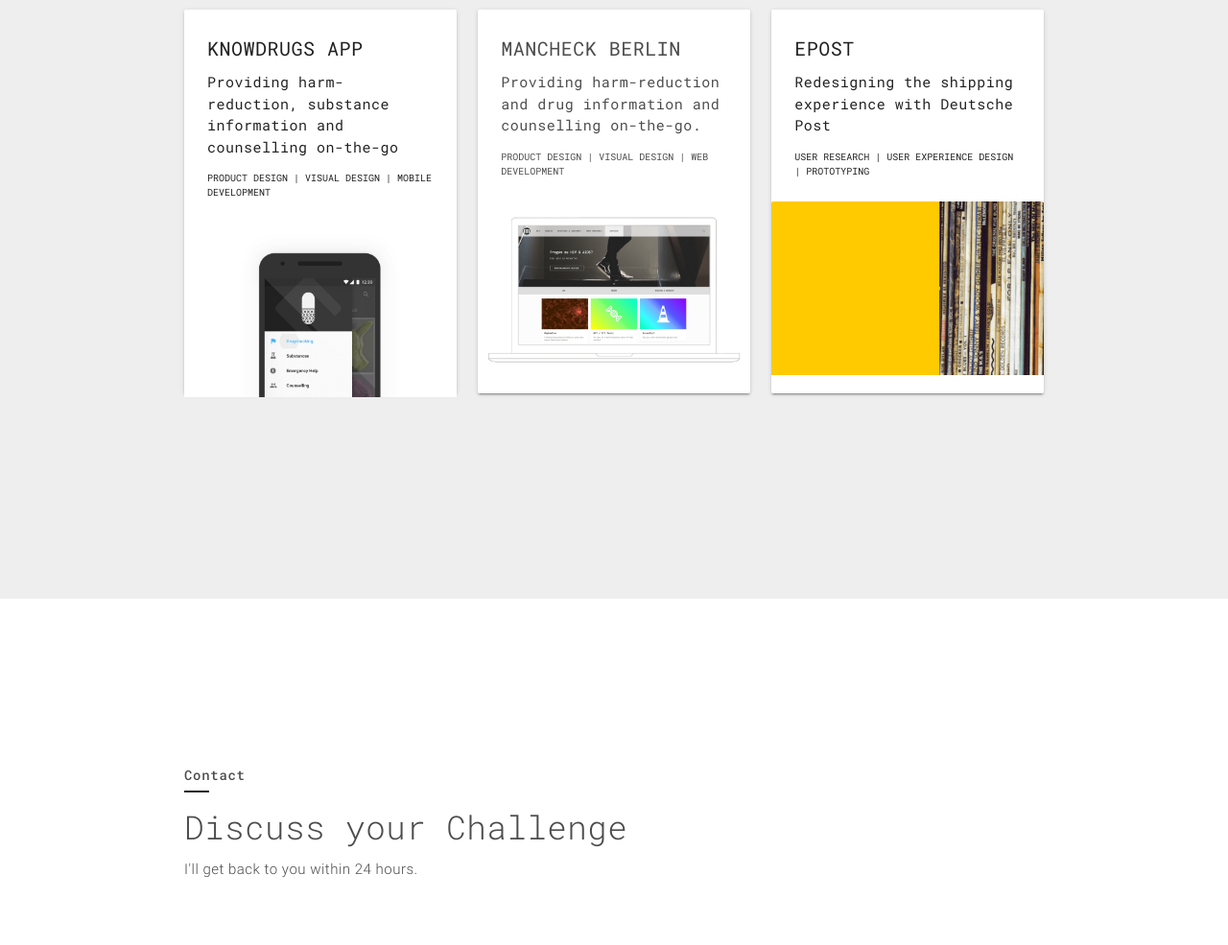
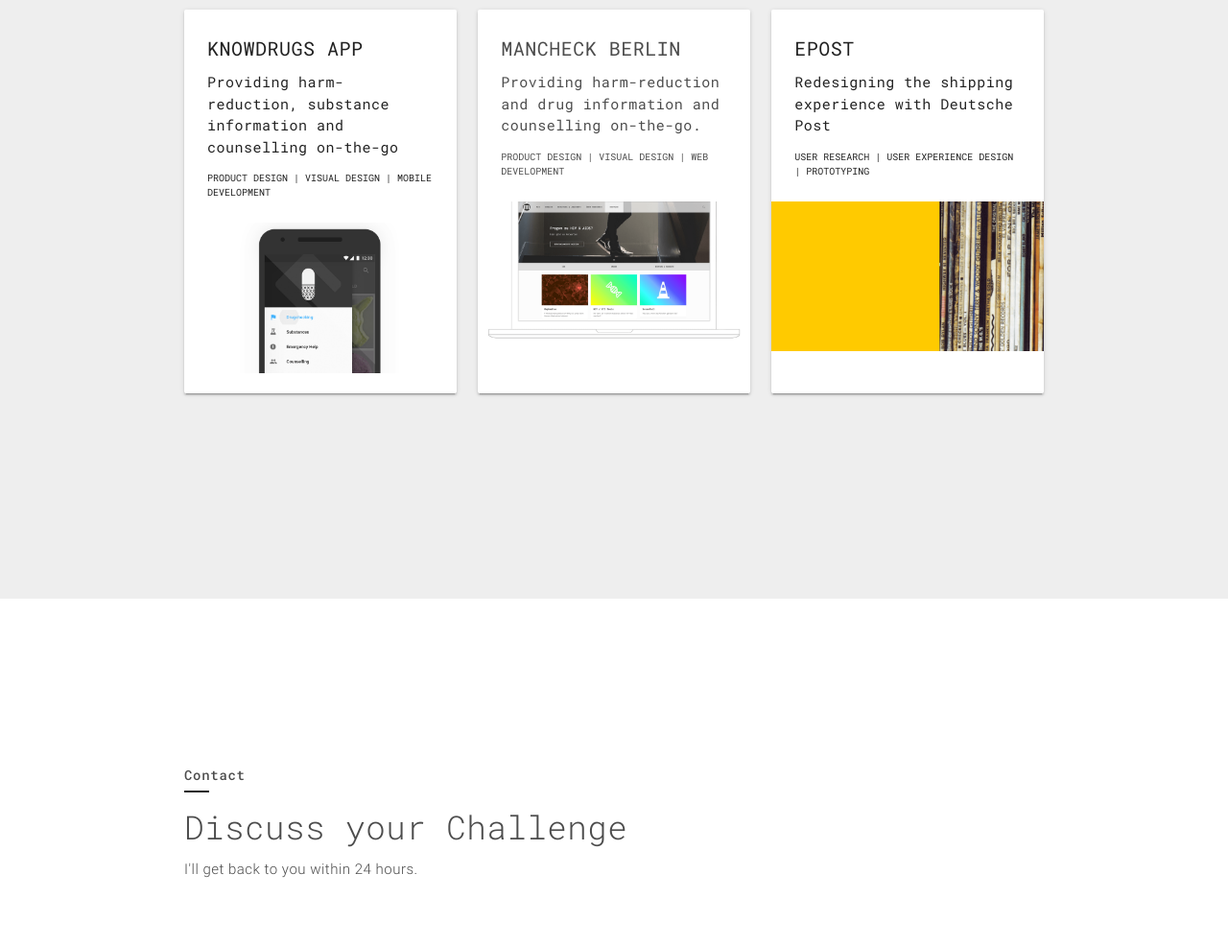
Before and after one commit to phkcc/phk-v3, a plain HTML site: page index.html in a window 1280 px wide. Shown: the part 4240-5225 px from the top of the page at 96% size. Drawn offline with nearby package versions, Linux system fonts and the light colour scheme.

```diff
--- a/css/style.css
+++ b/css/style.css
@@ -223,3 +223,7 @@
 	box-shadow: 0 1px 0 0 #4a148c;
 	color: #4a148c;
 }
+.card .card-image img {
+	top: auto;
+	bottom: 25px;
+}
```
